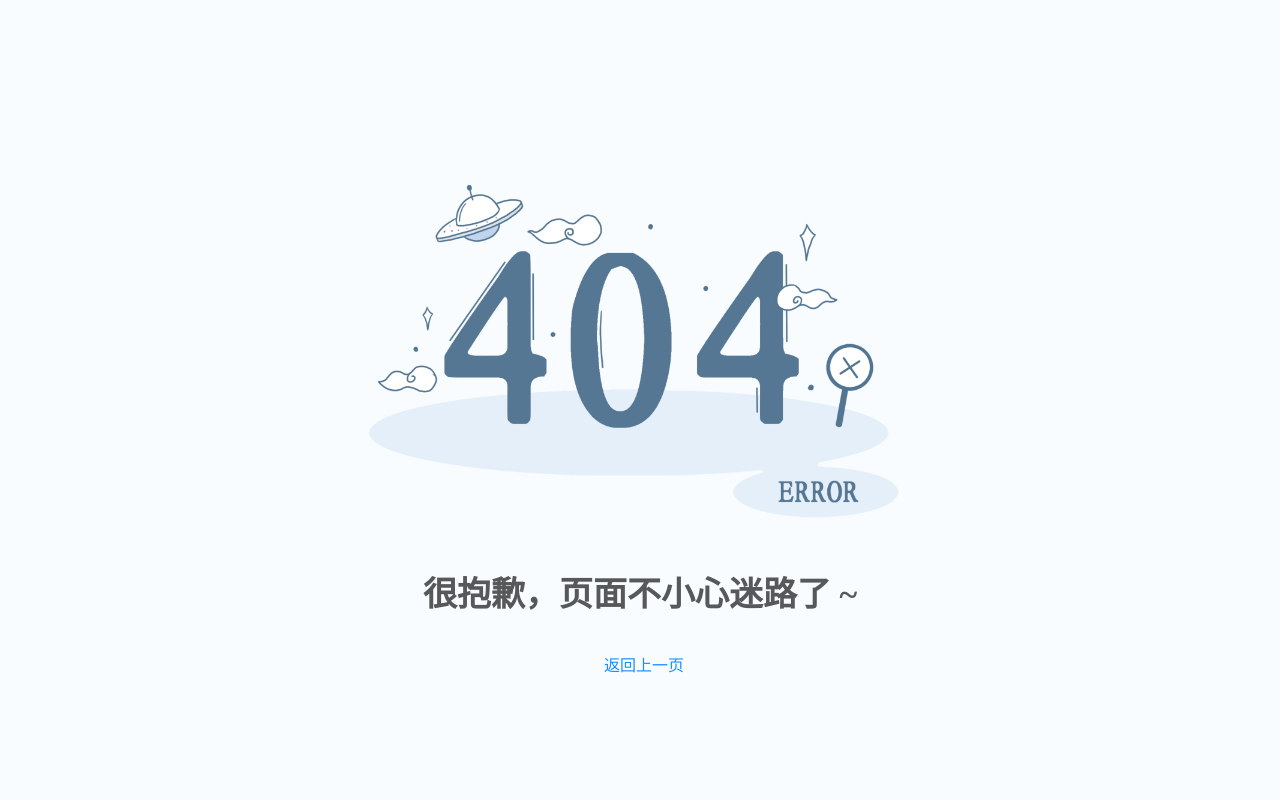
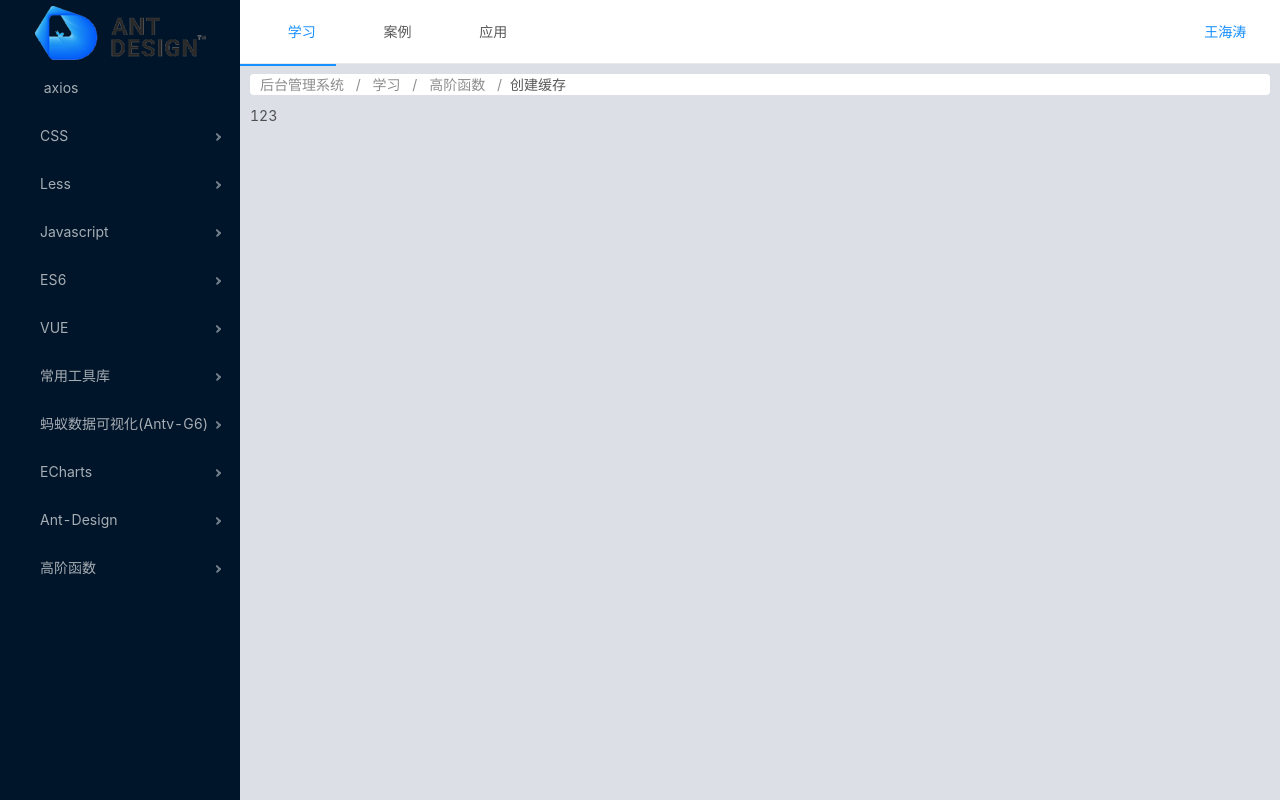
Before and after one commit to Cohen-Wang/workbench, a Vue app: page /workbench/study/higher-order-function/createCache in a window 1280 px wide. Before the commit this address led to /workbench/404. Built offline with nearby package versions, Linux system fonts and the light colour scheme; what vue-worker would draw is missing.

Commit message:
高阶函数 - 创建缓存

```diff
--- a/src/router/index.js
+++ b/src/router/index.js
@@ -286,6 +286,21 @@ export const routes = [
             component: () => import('@/views/Study/Ant-Design/DatePicker.vue')
           }
         ]
+      },
+      {
+        path: '/study/higher-order-function',
+        name: 'higher-order-function',
+        component: () => import('@/views/Study/HigherOrderFunction/Index.vue'),
+        meta: { title: '高阶函数', icon: 'dot-chart' },
+        redirect: '/study/echarts/category',
+        children: [
+          {
+            path: '/study/higher-order-function/createCache',
+            name: 'category',
+            meta: { title: '创建缓存' },
+            component: () => import('@/views/Study/HigherOrderFunction/CreateCache.vue')
+          }
+        ]
       }
     ]
   },
--- /dev/null
+++ b/src/views/Study/HigherOrderFunction/CreateCache.vue
@@ -0,0 +1,47 @@
+<template>
+  <div>123</div>
+</template>
+
+<script>
+
+const createCache = () => {
+  const cache = {} // cache对象中以键值对的形式存储我们的缓存数据
+  const index = [] // index数组中该存储键，这个键是有顺序，可以方便我们做超出容量的处理
+  return function(key, value) {
+    // 如果传了值，就说名是设置值
+    if (value !== undefined) {
+      // 将数据存入cache对象，做缓存
+      cache[key] = value
+      // 将键存入index数组中，以和cache中的数据进行对应
+      index.push(key)
+      // 判断缓存中的数据数量是不是超出了限制
+      if (index.length >= 50) {
+        // 如果超出了限制
+        // 删除掉最早存储缓存的数据
+        // 最早存入缓存的数据的键是在index数组的第一位
+        // 使用数组的shift方法可以获取并删除掉数组的第一个元素
+        const tempKey = index.shift()
+        // 获取到最早加入缓存的这个数据的键，可以使用它将数据从缓存各种删除
+        delete cache[tempKey]
+      }
+    }
+    return cache[key]
+  }
+}
+
+export default {
+  name: 'CreateCache',
+  data() {
+    return {
+      cache: createCache()
+    }
+  },
+  created() {
+    this.cache('name', 'cohen')
+    console.log(this.cache)
+    console.log(this.cache('name'))
+  }
+}
+</script>
+
+<style scoped></style>
--- /dev/null
+++ b/src/views/Study/HigherOrderFunction/Index.vue
@@ -0,0 +1,11 @@
+<template>
+  <router-view/>
+</template>
+
+<script>
+export default {
+  name: 'Index'
+}
+</script>
+
+<style scoped></style>
```
